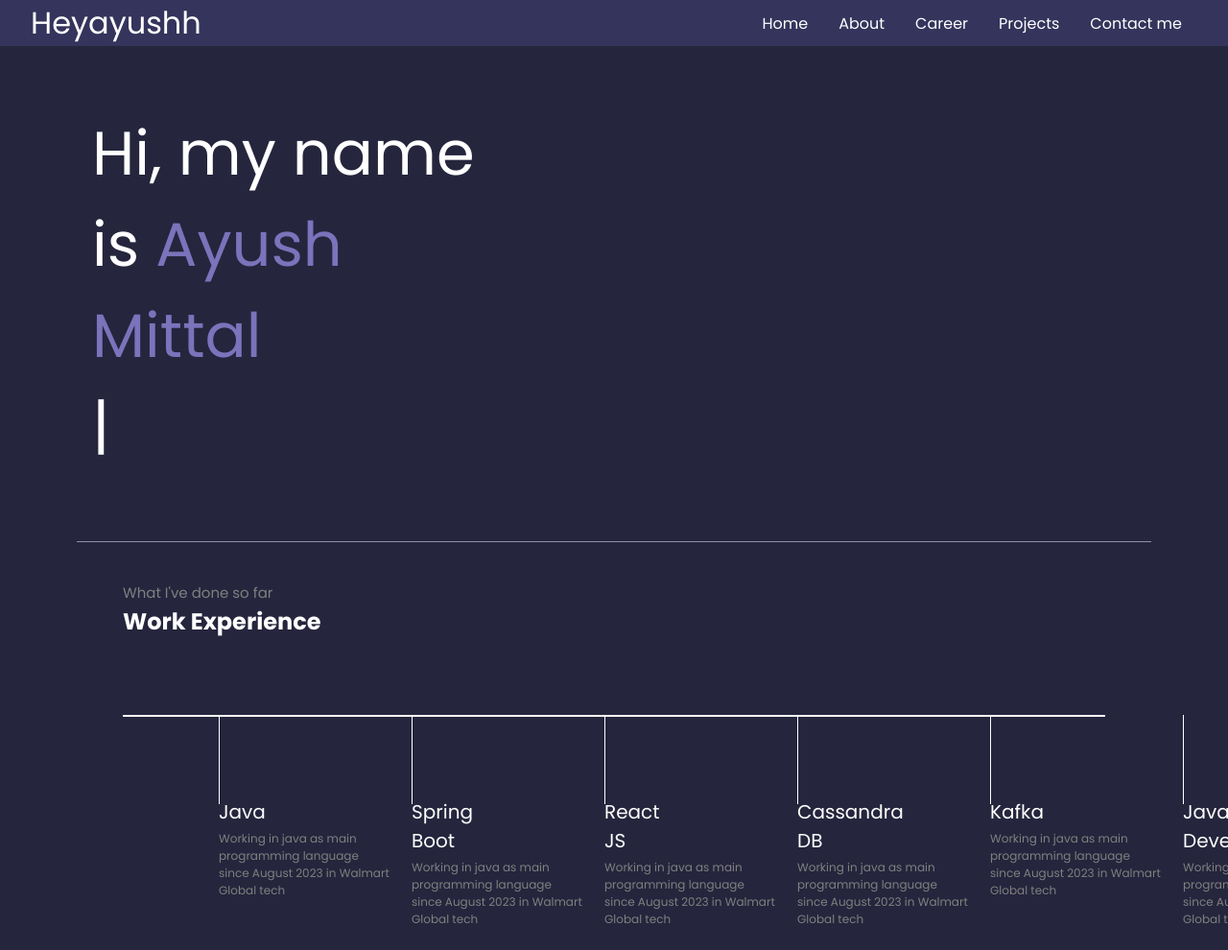
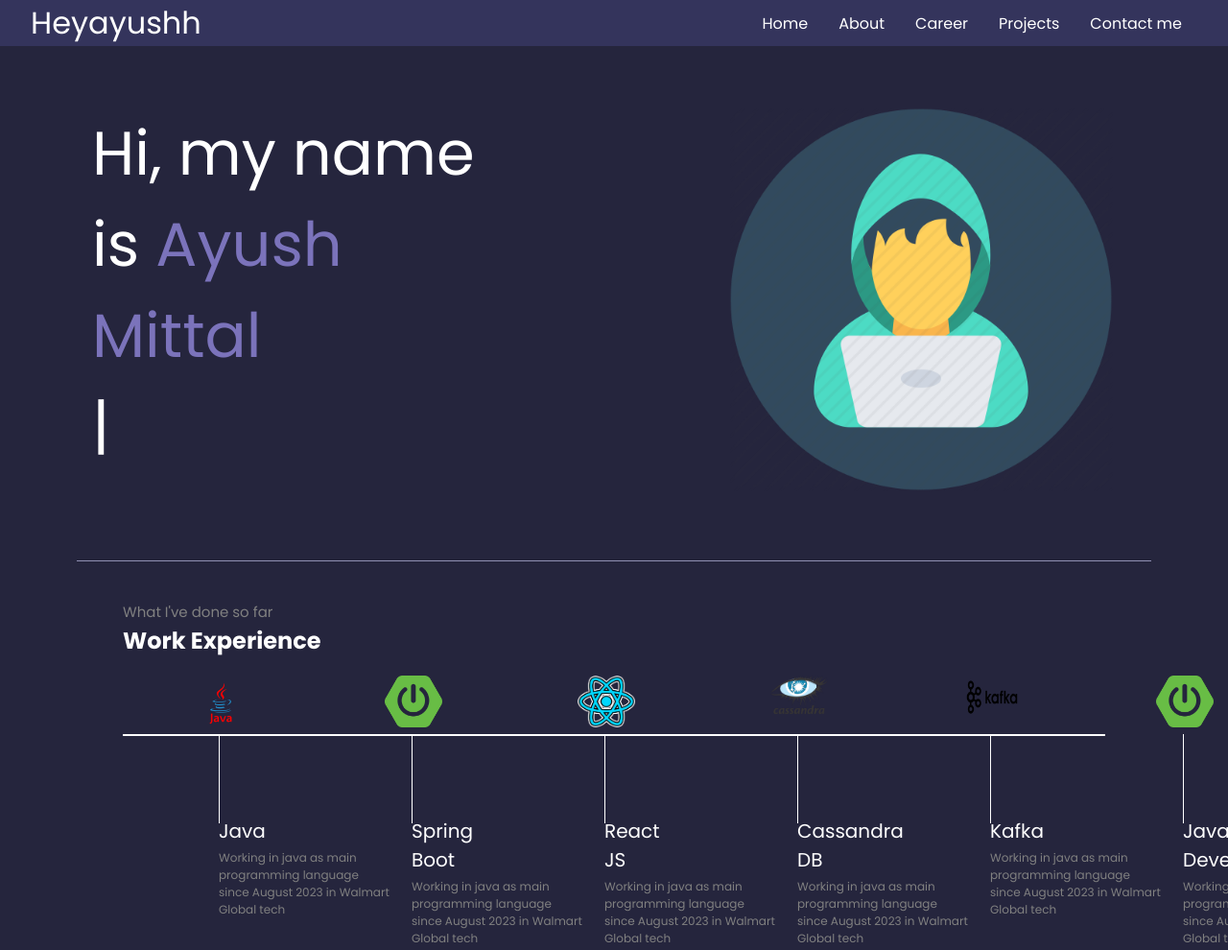
Before and after one commit to AyushMittal1109/heyayushh, a plain HTML site: page index.html in a window 1280 px wide. Shown: the top 990 px of the page at 96% size. Drawn offline with nearby package versions, Linux system fonts and the light colour scheme.

Commit message:
added all initial files

```diff
--- a/index.html
+++ b/index.html
@@ -192,7 +192,7 @@
           </script>
         </div>
         <div class="rightSection">
-          <img src="/images/img1.png" alt="" />
+          <img src="./images/img1.png" alt="" />
         </div>
       </section>
       <hr />
@@ -202,7 +202,7 @@
         <div class="box">
           <div class="verticle">
 
-            <div class="verticle-img"><img src="/images/java.png" alt="" /></div>
+            <div class="verticle-img"><img src="./images/java.png" alt="" /></div>
 
             <div class="verticle-title">Java</div>
             <div class="verticle-desc">
@@ -211,35 +211,35 @@
             </div>
           </div>
           <div class="verticle">
-            <div class="verticle-img"><img src="/images/springboot.png" alt="" /></div>
+            <div class="verticle-img"><img src="./images/springboot.png" alt="" /></div>
             <div class="verticle-title">Spring Boot</div>
             <div class="verticle-desc">
               Working in java as main programming language since August 2023 in
               Walmart Global tech
             </div>
           </div><div class="verticle">
-            <div class="verticle-img"><img src="/images/react.png" alt="" /></div>
+            <div class="verticle-img"><img src="./images/react.png" alt="" /></div>
             <div class="verticle-title">React JS</div>
             <div class="verticle-desc">
               Working in java as main programming language since August 2023 in
               Walmart Global tech
             </div>
           </div><div class="verticle">
-            <div class="verticle-img"><img src="/images/cassandra.png" alt="" /></div>
+            <div class="verticle-img"><img src="./images/cassandra.png" alt="" /></div>
             <div class="verticle-title">Cassandra DB</div>
             <div class="verticle-desc">
               Working in java as main programming language since August 2023 in
               Walmart Global tech
             </div>
           </div><div class="verticle">
-            <div class="verticle-img"><img src="/images/kafka.png" alt="" /></div>
+            <div class="verticle-img"><img src="./images/kafka.png" alt="" /></div>
             <div class="verticle-title">Kafka</div>
             <div class="verticle-desc">
               Working in java as main programming language since August 2023 in
               Walmart Global tech
             </div>
           </div><div class="verticle">
-            <div class="verticle-img"><img src="/images/springboot.png" alt="" /></div>
+            <div class="verticle-img"><img src="./images/springboot.png" alt="" /></div>
             <div class="verticle-title">Java Developer</div>
             <div class="verticle-desc">
               Working in java as main programming language since August 2023 in
```
Also changed, not shown: images/cassandra.png (added), images/img1.png (added), images/java.png (added), images/kafka.png (added), images/react.png (added), images/springboot.png (added).
